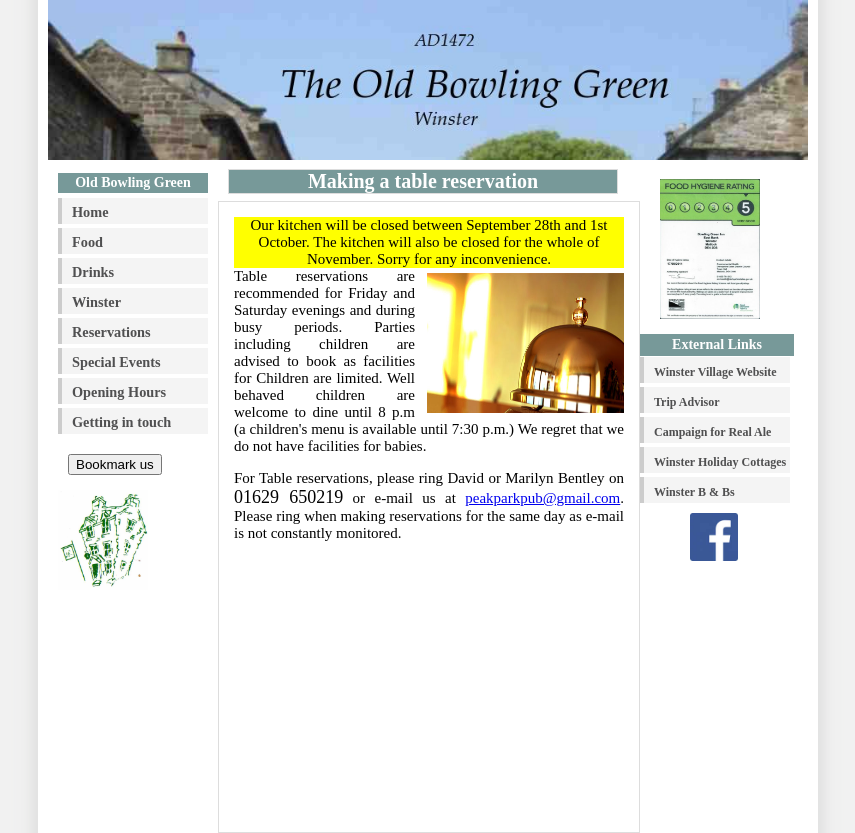
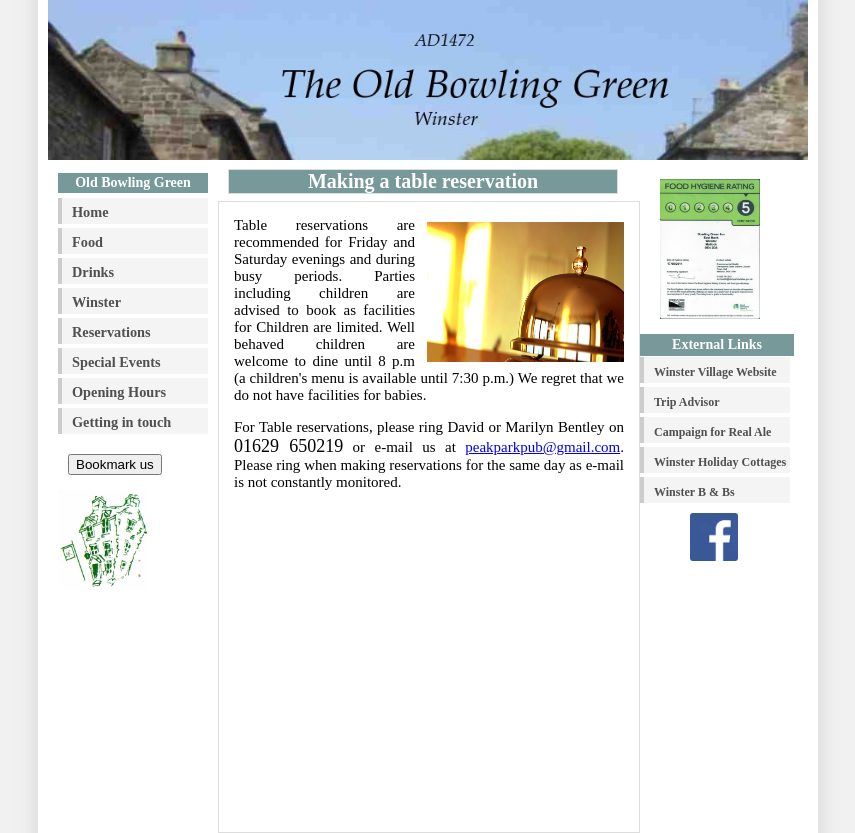
Before and after one commit to subnova/legacy-obg, a PHP site: page /reservations.php in a window 1280 px wide. Shown: the whole page, without its empty margins (212-1067 px from the left). Run offline with PHP 8.4, Linux system fonts and the light colour scheme; data that the repository does not hold is empty; some libraries are stand-ins or nearby versions.

Commit message:
Removed notice about kitchen being closed.

```diff
--- a/index.php
+++ b/index.php
@@ -27,7 +27,6 @@
    <div id="content" align="justify">
 
 	 <div id="notice">
-Our kitchen will be closed between September 28th and 1st October.  The kitchen will also be closed for the whole of November.  Sorry for any inconvenience.
 	 </div>
 
      <div class="img">
--- a/reservations.php
+++ b/reservations.php
@@ -29,8 +29,6 @@
  <div id="content">
 
         <div id="notice">
-Our kitchen will be closed between September 28th and 1st October.  The kitchen
-will also be closed for the whole of November.  Sorry for any inconvenience.
          </div>
 
     <div class="img">
```
